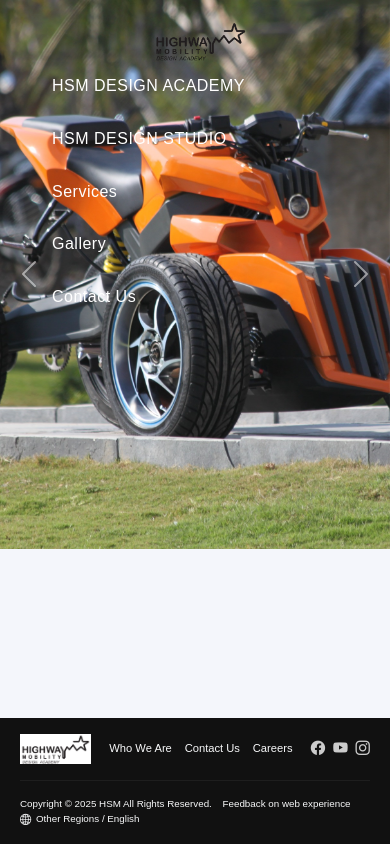
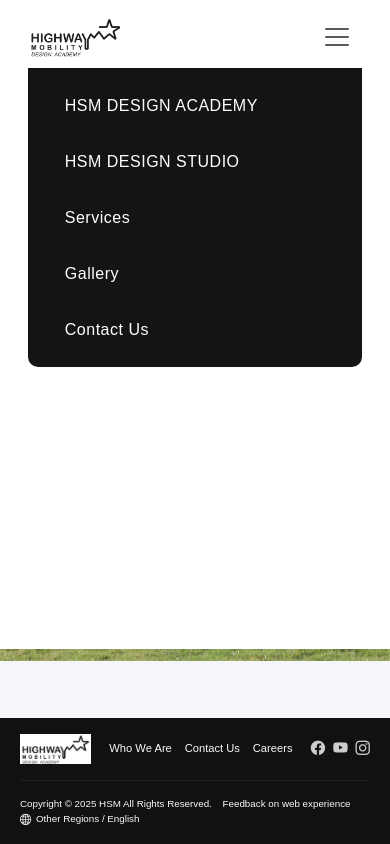
Before and after one commit to PrathameshSangale1310/HSM, a React (Create React App) app: page /services/showmodels in a window 390 px wide. Both pictures are taken after a click on the button 335 px from the left and 41 px from the top of the page. Built offline with nearby package versions, Linux system fonts and the light colour scheme.

Commit message:
fixed backend hosting and styling

```diff
--- a/src/App.css
+++ b/src/App.css
@@ -1,26 +1,37 @@
-/* === Navbar Base === */
 .navbar {
-  position: absolute;
+  position: fixed;
   top: 0;
   left: 0;
   width: 100%;
   z-index: 999;
   background: transparent !important;
-  box-shadow: none !important;
-  border: none !important;
-  padding: 0.5rem 1rem;
+  transition: background 0.3s ease, box-shadow 0.3s ease;
+}
+
+.navbar.navbar-scrolled {
+  background-color: white !important;
+  box-shadow: 0 2px 6px rgba(0, 0, 0, 0.1);
+}
+
+.navbar.navbar-scrolled .nav-link {
+  color: #222 !important;
+}
+
+.navbar.navbar-scrolled .navbar-toggler {
+  background-color: rgba(0, 0, 0, 0.1);
+}
+
+.navbar.contact-navbar .nav-link {
+  color: #000 !important;
 }
 
 .navbar * {
-  background: transparent !important;
   box-shadow: none !important;
   border: none !important;
 }
 
-/* === Logo === */
 .logo {
   margin-right: auto;
-  padding-left: 125px;
 }
 
 .navbar-brand.logo img {
@@ -35,16 +46,22 @@
   }
 }
 
-/* === Toggler === */
 .navbar-toggler {
-  background: white;
+  border: none;
+  background: rgba(255, 255, 255, 0.8);
+  border-radius: 5px;
 }
 
-/* === Nav Items === */
+.navbar-collapse {
+  justify-content: center;
+}
+
 .navbar-nav {
   display: flex;
   flex-wrap: wrap;
   gap: 30px;
+  align-items: center;
+  justify-content: center;
 }
 
 .navbar-nav .nav-item {
@@ -55,7 +72,7 @@
   font-family: sans-serif;
   font-weight: 500;
   font-size: 1rem;
-  color: #fff !important;
+  color: #fff;
   letter-spacing: 0.5px;
   transition: color 0.3s ease, transform 0.3s ease;
 }
@@ -66,12 +83,10 @@
   text-shadow: 0 1px 6px rgba(255, 255, 255, 0.3);
 }
 
-/* === Caret Removal === */
 .navbar .dropdown-toggle::after {
   display: none !important;
 }
 
-/* === Hover underline animation === */
 .nav-link-hover {
   position: relative;
   font-weight: 500;
@@ -95,7 +110,6 @@
   transform: scaleX(1);
 }
 
-/* === Dropdown Menu === */
 .dropdown-menu {
   display: none;
   position: absolute;
@@ -122,35 +136,61 @@
   background-color: #f1f1f1;
 }
 
-/* === Desktop Dropdown on Hover === */
 @media (min-width: 769px) {
   .navbar-nav .dropdown:hover .dropdown-menu {
     display: block;
     opacity: 1;
     transform: translateY(0);
-    background: linear-gradient(45deg, black, transparent);
   }
 }
 
-/* === Mobile Dropdown === */
 @media (max-width: 768px) {
+  .navbar {
+    padding: 0.75rem 1rem;
+    background: #fff !important;
+    position: fixed;
+    top: 0;
+    left: 0;
+    right: 0;
+  }
+
+  .navbar-toggler {
+    border: none;
+    padding: 8px 10px;
+    border-radius: 6px;
+  }
+
+  .navbar-collapse {
+    width: 100%;
+    background: rgba(0, 0, 0, 0.92);
+    backdrop-filter: blur(10px);
+    padding: 1rem 1rem;
+    margin-top: 6px;
+    margin-bottom: 270px;
+    border-radius: 0 0 10px 10px;
+  }
+
   .navbar-nav {
     flex-direction: column;
-    align-items: flex-start !important;
-    padding-left: 1rem;
+    align-items: flex-start;
     gap: 0.8rem;
+  }
+
+  .nav-link {
+    color: #fff !important;
+    font-size: 1.1rem;
+    padding: 0.6rem 0.8rem;
+    width: 100%;
   }
 
   .dropdown-menu {
     position: static;
-    float: none;
-    box-shadow: none;
-    margin: 0;
-    padding: 0;
-    opacity: 1 !important;
-    transform: none !important;
-    /* background: linear-gradient(45deg, rgb(131, 128, 128), transparent); */
-    background: #4a00e0;
+    background: rgba(255, 255, 255, 0.05);
+    padding-left: 1.2rem;
+    padding-right: 1rem;
+    margin-top: 0.5rem;
+    border: none;
+    display: none;
   }
 
   .dropdown-menu.show {
@@ -158,21 +198,26 @@
   }
 
   .dropdown-item {
-    color: white;
+    color: #fff;
+    padding: 0.4rem 0.2rem;
+  }
+
+  .carousel-inner img {
+    margin-top: 70px;
+    height: 65vh;
+    object-fit: cover;
   }
 }
 
-/* === Hero Image Section === */
 .image-section {
   position: relative;
   width: 100%;
-  height: 100dvh;
   overflow: hidden;
 }
 
 .carousel-inner img {
   width: 100%;
-  height: 100dvh;
+  height: 120dvh;
   object-fit: cover;
   object-position: center;
   display: block;
@@ -186,6 +231,72 @@
 
 @media (max-width: 576px) {
   .carousel-inner img {
-    height: 65vh;
+    height: 70vh;
+    width: 100%;
+    object-fit: cover;
   }
 }
+
+.navbar-collapse-mobile {
+  display: none;
+}
+
+.navbar-collapse-mobile.open {
+  display: flex;
+  position: fixed;
+  top: 0;
+  left: 0;
+  width: 100vw;
+  height: 100vh;
+  background-color: #fff;
+  z-index: 9999;
+  flex-direction: column;
+  justify-content: center;
+  align-items: center;
+  padding: 2rem;
+  transition: all 0.3s ease-in-out;
+}
+
+.navbar-nav-mobile {
+  list-style: none;
+  padding: 0;
+  margin: 0;
+  text-align: center;
+  width: 100%;
+}
+
+.navbar-nav-mobile li {
+  margin: 20px 0;
+}
+
+.navbar-nav-mobile a {
+  font-size: 1.5rem;
+  font-weight: 600;
+  color: black;
+  text-decoration: none;
+  transition: color 0.3s;
+}
+
+.navbar-nav-mobile a:hover {
+  color: #007bff;
+}
+
+@media (min-width: 992px) {
+  .navbar-collapse-mobile {
+    display: none !important;
+  }
+}
+
+/* @media (min-width: 1024px) and (max-width: 1440px) {
+  .navbar-brand.logo {
+    padding-left: 125px;
+  }
+} */
+
+
+
+@media (min-width: 1024px) and (max-width: 1024px) and (min-height: 857px) and (max-height: 857px) {
+  .navbar-brand.logo {
+    padding-right: 125px;
+  }
+}
--- a/src/components/Contact.css
+++ b/src/components/Contact.css
@@ -8,7 +8,7 @@
 /* Contact Container */
 .contact-container {
   max-width: 600px;
-  margin: 1.5rem auto 1rem auto;
+  margin: 8rem auto 1rem auto;
   padding: 2.5rem;
   background: linear-gradient(135deg, #ffffff, #eef1ff);
   border-radius: 16px;
@@ -56,7 +56,6 @@
   box-shadow: 0 0 0 3px rgba(106, 90, 205, 0.2);
 }
 
-/* Button Styling */
 .contact-form button {
   padding: 1rem;
   font-size: 1.05rem;
@@ -74,10 +73,9 @@
   transform: scale(1.05);
 }
 
-/* Responsive Design */
 @media (max-width: 768px) {
   .contact-container {
-    margin: 2rem 1rem;
+    margin-top: 1.5rem 1rem;
     padding: 2rem;
   }
 
@@ -97,7 +95,7 @@
 
 @media (max-width: 1024px) {
   .contact-container {
-    margin: 3rem auto;
+    margin-top: 10rem;
     padding: 2rem 1.5rem;
     width: 90%;
   }
@@ -129,3 +127,23 @@
     transform: translateY(0);
   }
 }
+
+@media (max-width: 576px) {
+  .contact-container {
+    margin-top: 6rem;
+  }
+  .contact-form input,
+  .contact-form textarea {
+    font-size: 0.7rem;
+    width: 100%;
+  }
+  .contact-form {
+    gap: 1rem;
+  }
+   .contact-form button {
+    font-size: 0.8rem;
+  }
+  .contact-container h2 {
+    font-size: 0.9rem;
+  }
+}
--- a/src/components/Contact.jsx
+++ b/src/components/Contact.jsx
@@ -10,11 +10,11 @@
 
   const handleSubmit = async (e) => {
     e.preventDefault();
-    const res = await fetch('/api/contact', {
-      method: 'POST',
-      headers: { 'Content-Type': 'application/json' },
-      body: JSON.stringify(form),
-    });
+    const res = await fetch('https://hsm-pjpt.onrender.com/api/contact', {
+  method: 'POST',
+  headers: { 'Content-Type': 'application/json' },
+  body: JSON.stringify(form),
+});
     const data = await res.json();
     alert(data.message);
   };
--- a/src/components/Home.css
+++ b/src/components/Home.css
@@ -68,6 +68,7 @@
     object-fit: cover;
     object-position: center;
     display: block;
+    /* padding-top: 80px; */
   }
 
   .overlay h1 {
@@ -78,3 +79,7 @@
     font-size: 0.9rem;
   }
 }
+
+/* .studioimage {
+  padding-top: 80px;
+} */
--- a/src/components/Home.jsx
+++ b/src/components/Home.jsx
@@ -8,7 +8,7 @@
         <img
           src="studio.jpeg"
           alt="Shelby Cobra"
-          className="responsive-image"
+          className="responsive-image studioimage"
         />
         {/* <div className="overlay">
           <h1>Shelby Cobra</h1>
--- a/src/components/Navbar.jsx
+++ b/src/components/Navbar.jsx
@@ -1,7 +1,20 @@
-import React, { useEffect } from 'react';
-import { Link } from 'react-router-dom';
+import React, { useEffect, useState } from 'react';
+import { Link, useLocation } from 'react-router-dom';
 
 function Navbar() {
+  const location = useLocation();
+  const isContactPage = location.pathname === '/contact';
+  const [scrolled, setScrolled] = useState(false);
+
+  useEffect(() => {
+    const handleScroll = () => {
+      setScrolled(window.scrollY > 10);
+    };
+
+    window.addEventListener('scroll', handleScroll);
+    return () => window.removeEventListener('scroll', handleScroll);
+  }, []);
+
   useEffect(() => {
     const dropdowns = document.querySelectorAll('.nav-item.dropdown');
 
@@ -27,15 +40,49 @@
         });
       }
     };
+
     document.addEventListener('click', handleClickOutside);
     return () => document.removeEventListener('click', handleClickOutside);
   }, []);
 
+  useEffect(() => {
+    const dropdownItems = document.querySelectorAll('.dropdown-menu .dropdown-item');
+    const closeMenus = () => {
+      document.querySelectorAll('.dropdown-menu.show').forEach(menu => {
+        menu.classList.remove('show');
+      });
+
+      // Collapse navbar on mobile
+      const navbarCollapse = document.getElementById('navbarNavAlt');
+      const isExpanded = navbarCollapse.classList.contains('show');
+      if (isExpanded) {
+        const bsCollapse = window.bootstrap.Collapse.getInstance(navbarCollapse);
+        if (bsCollapse) {
+          bsCollapse.hide();
+        }
+      }
+    };
+
+    dropdownItems.forEach(item => {
+      item.addEventListener('click', closeMenus);
+    });
+
+    return () => {
+      dropdownItems.forEach(item => {
+        item.removeEventListener('click', closeMenus);
+      });
+    };
+  }, []);
+
+  const navbarClass = `
+    navbar navbar-expand-lg
+    ${scrolled || isContactPage ? 'navbar-scrolled' : ''}
+    ${isContactPage ? 'contact-navbar' : ''}
+  `;
+
   return (
-    <nav className="navbar navbar-expand-lg py-3">
+    <nav className={navbarClass}>
       <div className="container-fluid d-flex align-items-center justify-content-between">
-
-
         <Link className="navbar-brand logo" to="/">
           <img
             src="/logopng.png"
@@ -49,9 +96,8 @@
           <span className="navbar-toggler-icon"></span>
         </button>
 
-
         <div className="collapse navbar-collapse justify-content-center" id="navbarNavAlt">
-          <ul className="navbar-nav align-items-center">
+          <ul className="navbar-nav align-items-left">
             <li className="nav-item dropdown mx-2">
               <Link className="nav-link dropdown-toggle nav-link-hover" to="#" role="button" data-bs-toggle="dropdown">
                 HSM DESIGN ACADEMY
@@ -89,10 +135,10 @@
             <li className="nav-item mx-2">
               <Link className="nav-link nav-link-hover" to="/gallery">Gallery</Link>
             </li>
+
             <li className="nav-item mx-2">
               <Link className="nav-link nav-link-hover" to="/contact">Contact Us</Link>
             </li>
-
           </ul>
         </div>
       </div>
```
